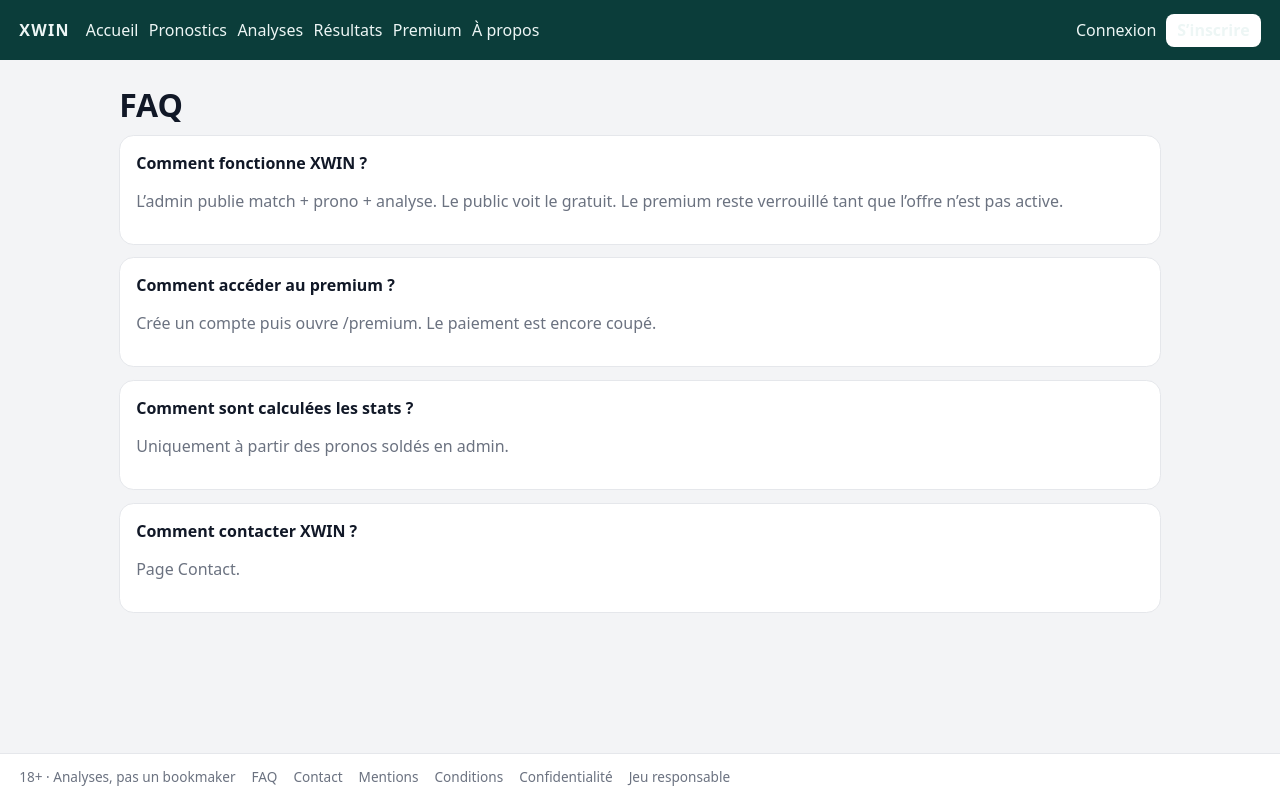
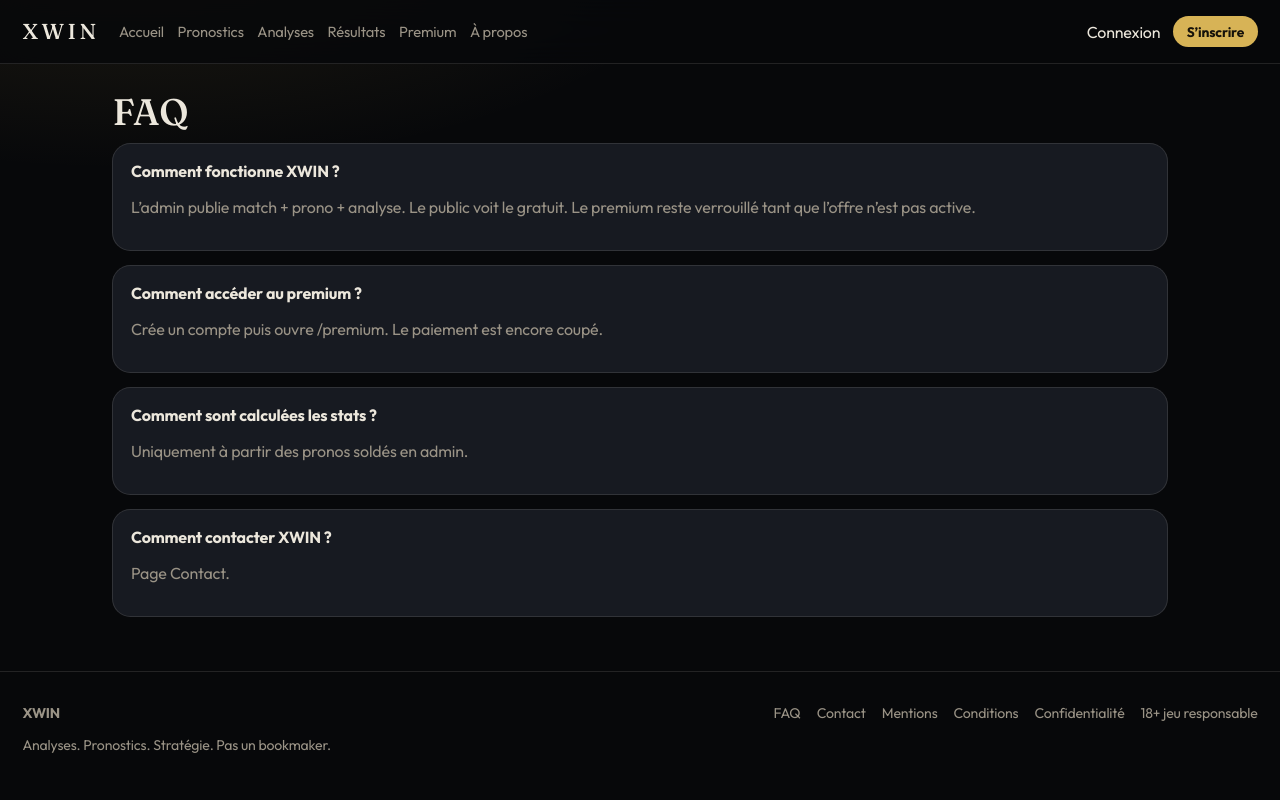
Before and after one commit to mdavo5270-create/xwin, a Next.js app: page /faq in a window 1280 px wide. Built offline with nearby package versions, Linux system fonts and the light colour scheme; no server answers.

Commit message:
design: typography, tokens, public chrome

```diff
--- a/app/globals.css
+++ b/app/globals.css
@@ -1,56 +1,147 @@
-:root { --bg:#f3f4f6; --ink:#111827; --muted:#6b7280; --line:#e5e7eb; --card:#fff; --teal:#0b3d3a; --gold:#d4a017; }
+:root {
+  --ink: #ece7dc;
+  --muted: #9a9386;
+  --line: rgba(236, 231, 220, 0.12);
+  --paper: #111318;
+  --card: #171a21;
+  --teal: #1f6f68;
+  --gold: #d7b356;
+  --bg: #07080a;
+}
 * { box-sizing: border-box; }
 html, body { margin: 0; min-height: 100%; }
-body { font-family: ui-sans-serif, system-ui, sans-serif; background: var(--bg); color: var(--ink); }
-a { color: var(--teal); }
-.site { min-height: 100dvh; display: flex; flex-direction: column; }
-.pub-head, .pub-foot { display: flex; flex-wrap: wrap; gap: .7rem 1rem; align-items: center; padding: .85rem 1.2rem; }
-.pub-head { background: var(--teal); color: #edf6f5; }
-.pub-head a, .pub-foot a { color: inherit; text-decoration: none; }
-.pub-head .logo { font-weight: 800; letter-spacing: .08em; }
-.pub-nav { display: flex; flex-wrap: wrap; gap: .65rem; }
-.pub-auth { margin-left: auto; display: flex; gap: .6rem; align-items: center; }
-.btn-sm { background: #fff; color: var(--teal); padding: .35rem .7rem; border-radius: .5rem; font-weight: 700; }
+body {
+  font-family: var(--font-sans), ui-sans-serif, system-ui, sans-serif;
+  background: var(--bg);
+  color: var(--ink);
+  letter-spacing: -0.01em;
+}
+h1, h2, .logo, .hero h1 {
+  font-family: var(--font-serif), Georgia, serif;
+  font-weight: 500;
+}
+a { color: var(--gold); }
+.site { min-height: 100dvh; display: flex; flex-direction: column; background:
+  radial-gradient(1200px 500px at 10% -10%, rgba(215,179,86,.12), transparent 50%),
+  var(--bg);
+}
+.pub-head {
+  display: flex; flex-wrap: wrap; gap: .75rem 1.2rem; align-items: center;
+  padding: 1rem 1.4rem; position: sticky; top: 0; z-index: 30;
+  background: rgba(7,8,10,.82); backdrop-filter: blur(16px);
+  border-bottom: 1px solid var(--line);
+}
+.pub-head a { color: var(--ink); text-decoration: none; }
+.logo { font-size: 1.35rem; letter-spacing: .16em; }
+.pub-nav { display: flex; flex-wrap: wrap; gap: .85rem; font-size: .92rem; color: var(--muted); }
+.pub-nav a { color: var(--muted); }
+.pub-nav a:hover { color: var(--ink); }
+.pub-auth { margin-left: auto; display: flex; gap: .8rem; align-items: center; }
+.btn-sm {
+  background: var(--gold); color: #16120a !important; padding: .42rem .85rem;
+  border-radius: 999px; font-weight: 650; font-size: .86rem;
+}
 .site-body { flex: 1; }
-.pub-foot { border-top: 1px solid var(--line); background: #fff; font-size: .85rem; color: var(--muted); }
-.hero { background: linear-gradient(160deg,#0b3d3a,#14625c); color: #fff; padding: 2.4rem 1.2rem; }
-.hero h1 { font-size: clamp(1.6rem, 4vw, 2.4rem); margin: 0 0 .6rem; }
-.wrap { padding: 1.2rem; max-width: 1080px; margin: 0 auto; }
-.grid { display: grid; gap: .8rem; }
-@media (min-width: 720px) { .grid.two { grid-template-columns: 1fr 1fr; } .grid.three { grid-template-columns: 1fr 1fr 1fr; } }
-.card { background: var(--card); border: 1px solid var(--line); border-radius: .9rem; padding: 1rem; }
+.pub-foot {
+  display: flex; flex-wrap: wrap; justify-content: space-between; gap: 1rem;
+  padding: 2rem 1.4rem; border-top: 1px solid var(--line); color: var(--muted); font-size: .88rem;
+}
+.pub-foot-links { display: flex; flex-wrap: wrap; gap: .7rem 1rem; }
+.pub-foot a { color: var(--muted); text-decoration: none; }
+.hero {
+  padding: clamp(2.4rem, 8vw, 5.5rem) 1.4rem 3rem;
+  max-width: 1100px; margin: 0 auto;
+}
+.hero h1 {
+  font-size: clamp(2.2rem, 7vw, 4.4rem);
+  line-height: .95; margin: 0 0 1rem; max-width: 14ch;
+}
+.hero p { max-width: 38rem; color: var(--muted); font-size: 1.05rem; }
+.wrap { padding: 1.4rem 1.4rem 3rem; max-width: 1100px; margin: 0 auto; }
+.grid { display: grid; gap: .9rem; }
+@media (min-width: 720px) {
+  .grid.two { grid-template-columns: 1fr 1fr; }
+  .grid.three { grid-template-columns: 1fr 1fr 1fr; }
+}
+.card {
+  background: var(--card);
+  border: 1px solid var(--line);
+  border-radius: 1.15rem;
+  padding: 1.05rem 1.1rem;
+  transition: transform .2s ease, border-color .2s ease;
+}
+a.card:hover { transform: translateY(-3px); border-color: rgba(215,179,86,.35); text-decoration: none; color: inherit; }
 .muted { color: var(--muted); }
-.btn { display: inline-flex; justify-content: center; border: 0; border-radius: .7rem; padding: .75rem 1rem; background: var(--teal); color: #fff; font-weight: 700; text-decoration: none; cursor: pointer; font: inherit; }
-.btn.off { background: #d1d5db; color: #4b5563; cursor: not-allowed; }
-.badge { display: inline-block; font-size: .72rem; border-radius: 999px; padding: .15rem .5rem; background: #ecfdf3; color: #166534; }
-.badge.pay { background: #fff7ed; color: #9a3412; }
-.empty { color: var(--muted); background: #fff; border: 1px dashed var(--line); border-radius: .9rem; padding: 1rem; }
-label { display: grid; gap: .3rem; font-size: .85rem; color: var(--muted); margin: .55rem 0; }
-input, textarea, select { font: inherit; width: 100%; border: 1px solid var(--line); border-radius: .6rem; padding: .65rem; }
+.btn {
+  display: inline-flex; justify-content: center; align-items: center;
+  border: 0; border-radius: 999px; padding: .8rem 1.15rem;
+  background: var(--gold); color: #16120a; font-weight: 700;
+  text-decoration: none; cursor: pointer; font: inherit;
+}
+.btn.off { background: #2a2d34; color: #8b8680; cursor: not-allowed; }
+.badge {
+  display: inline-block; font-size: .68rem; letter-spacing: .08em; text-transform: uppercase;
+  border-radius: 999px; padding: .22rem .55rem; background: #1c3d32; color: #b7e4c7;
+}
+.badge.pay { background: #3a2e14; color: var(--gold); }
+.empty {
+  color: var(--muted); border: 1px dashed var(--line); border-radius: 1.1rem; padding: 1.2rem;
+}
+label { display: grid; gap: .35rem; font-size: .85rem; color: var(--muted); margin: .55rem 0; }
+input, textarea, select {
+  font: inherit; width: 100%; border: 1px solid var(--line); border-radius: .8rem;
+  padding: .7rem .8rem; background: #0d0f14; color: var(--ink);
+}
 textarea { min-height: 7rem; }
-.auth { min-height: 100dvh; display: grid; place-items: center; padding: 1.5rem; background: var(--teal); }
-.auth-card { width: min(28rem,100%); background: #fff; border-radius: 1rem; padding: 1.4rem; }
-.err { color: #b42318; }
-.app { display: grid; min-height: 100dvh; }
-.side { display: none; background: var(--teal); color: #edf6f5; padding: 1.2rem 1rem; flex-direction: column; gap: 1rem; }
-.side .logo { color: #fff; font-weight: 800; text-decoration: none; }
-.side nav { display: grid; gap: .35rem; }
-.side nav a { color: #d7ece9; text-decoration: none; padding: .4rem .45rem; border-radius: .45rem; }
-.side button { background: transparent; color: #c9e6e2; border: 1px solid #2a5c58; border-radius: .5rem; padding: .45rem; cursor: pointer; }
-.head { display: flex; justify-content: space-between; gap: 1rem; padding: 1rem 1.2rem; border-bottom: 1px solid var(--line); background: #fff; }
-.content { padding: 1.1rem 1.2rem 5rem; max-width: 980px; }
-.mobile-nav { position: fixed; left: 0; right: 0; bottom: 0; display: flex; justify-content: space-around; background: #fff; border-top: 1px solid var(--line); padding: .7rem .4rem calc(.7rem + env(safe-area-inset-bottom)); }
-.mobile-nav a { color: var(--ink); text-decoration: none; font-size: .82rem; }
+.auth {
+  min-height: 100dvh; display: grid; place-items: center; padding: 1.5rem;
+  background: radial-gradient(800px 400px at 50% 0%, rgba(215,179,86,.16), transparent 55%), #07080a;
+}
+.auth-card {
+  width: min(28rem, 100%); background: #12151c; border: 1px solid var(--line);
+  border-radius: 1.3rem; padding: 1.6rem;
+}
+.err { color: #ff8d7b; }
+.app { display: grid; min-height: 100dvh; background: var(--bg); }
+.side {
+  display: none; background: #0b0d11; color: var(--ink); padding: 1.3rem 1rem;
+  flex-direction: column; gap: 1rem; border-right: 1px solid var(--line);
+}
+.side .logo { color: var(--gold); text-decoration: none; letter-spacing: .14em; }
+.side nav { display: grid; gap: .25rem; }
+.side nav a { color: var(--muted); text-decoration: none; padding: .45rem .5rem; border-radius: .55rem; }
+.side nav a:hover { background: #171a21; color: var(--ink); }
+.side button {
+  background: transparent; color: var(--muted); border: 1px solid var(--line);
+  border-radius: .6rem; padding: .5rem; cursor: pointer;
+}
+.head {
+  display: flex; justify-content: space-between; gap: 1rem;
+  padding: 1rem 1.3rem; border-bottom: 1px solid var(--line);
+}
+.content { padding: 1.2rem 1.3rem 5.2rem; max-width: 1000px; }
+.mobile-nav {
+  position: fixed; left: 0; right: 0; bottom: 0; display: flex; justify-content: space-around;
+  background: rgba(11,13,17,.92); backdrop-filter: blur(12px);
+  border-top: 1px solid var(--line);
+  padding: .75rem .4rem calc(.75rem + env(safe-area-inset-bottom));
+}
+.mobile-nav a { color: var(--muted); text-decoration: none; font-size: .8rem; }
 @media (min-width: 860px) {
-  .app { grid-template-columns: 230px 1fr; }
+  .app { grid-template-columns: 240px 1fr; }
   .side { display: flex; }
   .mobile-nav { display: none; }
-  .content { padding-bottom: 2rem; }
+  .content { padding-bottom: 2.2rem; }
 }
-.tabs { display: flex; gap: .4rem; flex-wrap: wrap; margin: .6rem 0 1rem; }
-.tabs a { text-decoration: none; color: var(--ink); border: 1px solid var(--line); border-radius: 999px; padding: .3rem .7rem; background: #fff; font-size: .85rem; }
-.tabs a.on { background: var(--teal); color: #fff; border-color: var(--teal); }
-h1 { margin: .2rem 0 .55rem; }
-h2 { margin: 1.1rem 0 .5rem; font-size: 1.1rem; }
-.cta-row { display: flex; flex-wrap: wrap; gap: .6rem; margin-top: 1rem; }
+.tabs { display: flex; gap: .4rem; flex-wrap: wrap; margin: .7rem 0 1.1rem; }
+.tabs a {
+  text-decoration: none; color: var(--muted); border: 1px solid var(--line);
+  border-radius: 999px; padding: .32rem .75rem; font-size: .82rem;
+}
+.tabs a.on { background: var(--gold); color: #16120a; border-color: var(--gold); }
+h1 { margin: .15rem 0 .55rem; font-size: clamp(1.6rem, 3vw, 2.3rem); }
+h2 { margin: 1.6rem 0 .7rem; font-size: 1.25rem; }
+.cta-row { display: flex; flex-wrap: wrap; gap: .65rem; margin-top: 1.3rem; }
 .cta-row a { text-decoration: none; }
+.cta-row .btn-sm { background: transparent; color: var(--ink) !important; border: 1px solid var(--line); }
+.cta-row .btn-sm:first-child { background: var(--gold); color: #16120a !important; border-color: var(--gold); }
--- a/app/layout.tsx
+++ b/app/layout.tsx
@@ -1,5 +1,9 @@
 import type { Metadata, Viewport } from "next";
+import { Fraunces, Outfit } from "next/font/google";
 import "./globals.css";
+
+const outfit = Outfit({ subsets: ["latin"], variable: "--font-sans" });
+const fraunces = Fraunces({ subsets: ["latin"], variable: "--font-serif" });
 
 export const metadata: Metadata = {
   title: "XWIN",
@@ -7,14 +11,14 @@ export const metadata: Metadata = {
 };
 
 export const viewport: Viewport = {
-  themeColor: "#0b3d3a",
+  themeColor: "#07080a",
   width: "device-width",
   initialScale: 1,
 };
 
 export default function RootLayout({ children }: { children: React.ReactNode }) {
   return (
-    <html lang="fr">
+    <html lang="fr" className={`${outfit.variable} ${fraunces.variable}`}>
       <body>{children}</body>
     </html>
   );
--- a/components/PublicChrome.tsx
+++ b/components/PublicChrome.tsx
@@ -22,7 +22,7 @@ export function PublicChrome({
         </nav>
         <div className="pub-auth">
           {member ? (
-            <Link href="/app">Espace</Link>
+            <Link className="btn-sm" href="/app">Espace</Link>
           ) : (
             <>
               <Link href="/connexion">Connexion</Link>
@@ -33,13 +33,18 @@ export function PublicChrome({
       </header>
       <div className="site-body">{children}</div>
       <footer className="pub-foot">
-        <span>18+ · Analyses, pas un bookmaker</span>
-        <Link href="/faq">FAQ</Link>
-        <Link href="/contact">Contact</Link>
-        <Link href="/mentions-legales">Mentions</Link>
-        <Link href="/conditions">Conditions</Link>
-        <Link href="/confidentialite">Confidentialité</Link>
-        <Link href="/jeu-responsable">Jeu responsable</Link>
+        <div>
+          <strong>XWIN</strong>
+          <p>Analyses. Pronostics. Stratégie. Pas un bookmaker.</p>
+        </div>
+        <div className="pub-foot-links">
+          <Link href="/faq">FAQ</Link>
+          <Link href="/contact">Contact</Link>
+          <Link href="/mentions-legales">Mentions</Link>
+          <Link href="/conditions">Conditions</Link>
+          <Link href="/confidentialite">Confidentialité</Link>
+          <Link href="/jeu-responsable">18+ jeu responsable</Link>
+        </div>
       </footer>
     </div>
   );
```
